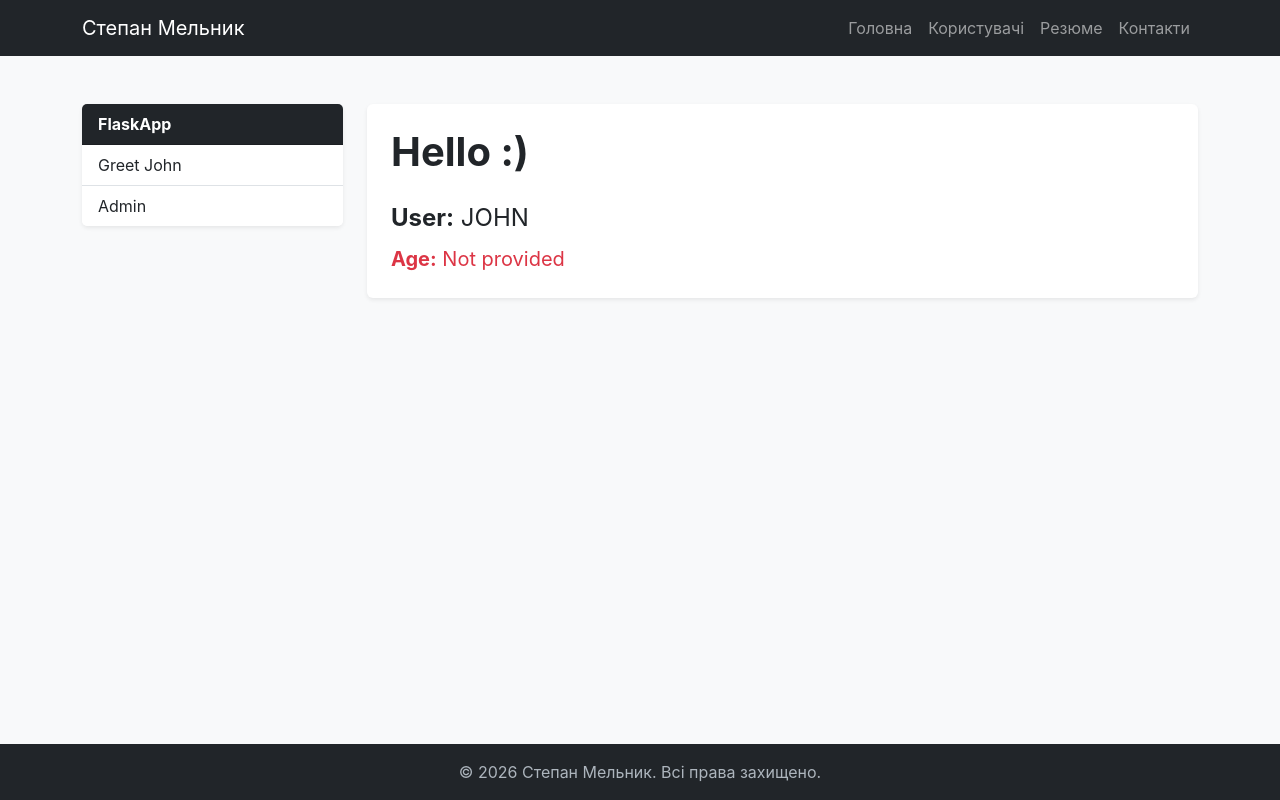
After one commit to roman-semeniuk/flask-app-lab, a Flask app: page /users/hi/John in a window 1280 px wide. The commit adds this page. Run offline with Flask 3, Linux system fonts and the light colour scheme.

Commit message:
Implement users blueprint with greetings and redirect

```diff
--- a/app/__init__.py
+++ b/app/__init__.py
@@ -4,3 +4,6 @@ app = Flask(__name__)
 app.config.from_pyfile("../config.py")
 
 from . import views
+from .users import users_bp
+
+app.register_blueprint(users_bp)
--- a/app/templates/includes/nav.html
+++ b/app/templates/includes/nav.html
@@ -10,6 +10,9 @@
                     <a class="nav-link" href="{{ url_for('home') }}">Головна</a>
                 </li>
                 <li class="nav-item">
+                    <a class="nav-link" href="{{ url_for('users.greetings', name='John') }}">Користувачі</a>
+                </li>
+                <li class="nav-item">
                     <a class="nav-link" href="{{ url_for('resume') }}">Резюме</a>
                 </li>
                 <li class="nav-item">
--- /dev/null
+++ b/app/users/__init__.py
@@ -0,0 +1,5 @@
+from flask import Blueprint
+
+users_bp = Blueprint("users", __name__, template_folder="templates/users", url_prefix="/users")
+
+from . import views
--- /dev/null
+++ b/app/users/templates/users/hi.html
@@ -0,0 +1,32 @@
+{% extends 'base.html' %}
+
+{% block title %}Greeting Page{% endblock %}
+
+{% block content %}
+<div class="container py-4">
+    <div class="row">
+        <div class="col-md-3 mb-4">
+            <div class="card border-0 shadow-sm">
+                <div class="card-header bg-dark text-white fw-bold">
+                    FlaskApp
+                </div>
+                <div class="list-group list-group-flush">
+                    <a href="{{ url_for('users.greetings', name='John', age=30) }}" class="list-group-item list-group-item-action">Greet John</a>
+                    <a href="{{ url_for('users.admin') }}" class="list-group-item list-group-item-action">Admin</a>
+                </div>
+            </div>
+        </div>
+        <div class="col-md-9">
+            <div class="card border-0 shadow-sm p-4">
+                <h1 class="display-6 fw-bold mb-4">Hello :)</h1>
+                <p class="fs-4 mb-2"><strong>User:</strong> {{ name }}</p>
+                {% if age %}
+                    <p class="fs-5 text-success mb-0"><strong>Age:</strong> {{ age }}</p>
+                {% else %}
+                    <p class="fs-5 text-danger mb-0"><strong>Age:</strong> Not provided</p>
+                {% endif %}
+            </div>
+        </div>
+    </div>
+</div>
+{% endblock %}
--- /dev/null
+++ b/app/users/views.py
@@ -0,0 +1,14 @@
+from flask import render_template, request, redirect, url_for
+from . import users_bp
+
+
+@users_bp.route("/hi/<string:name>")
+def greetings(name):
+    name = name.upper()
+    age = request.args.get("age", None, int)
+    return render_template("hi.html", name=name, age=age)
+
+
+@users_bp.route("/admin")
+def admin():
+    return redirect(url_for("users.greetings", name="administrator", age=45))
```
